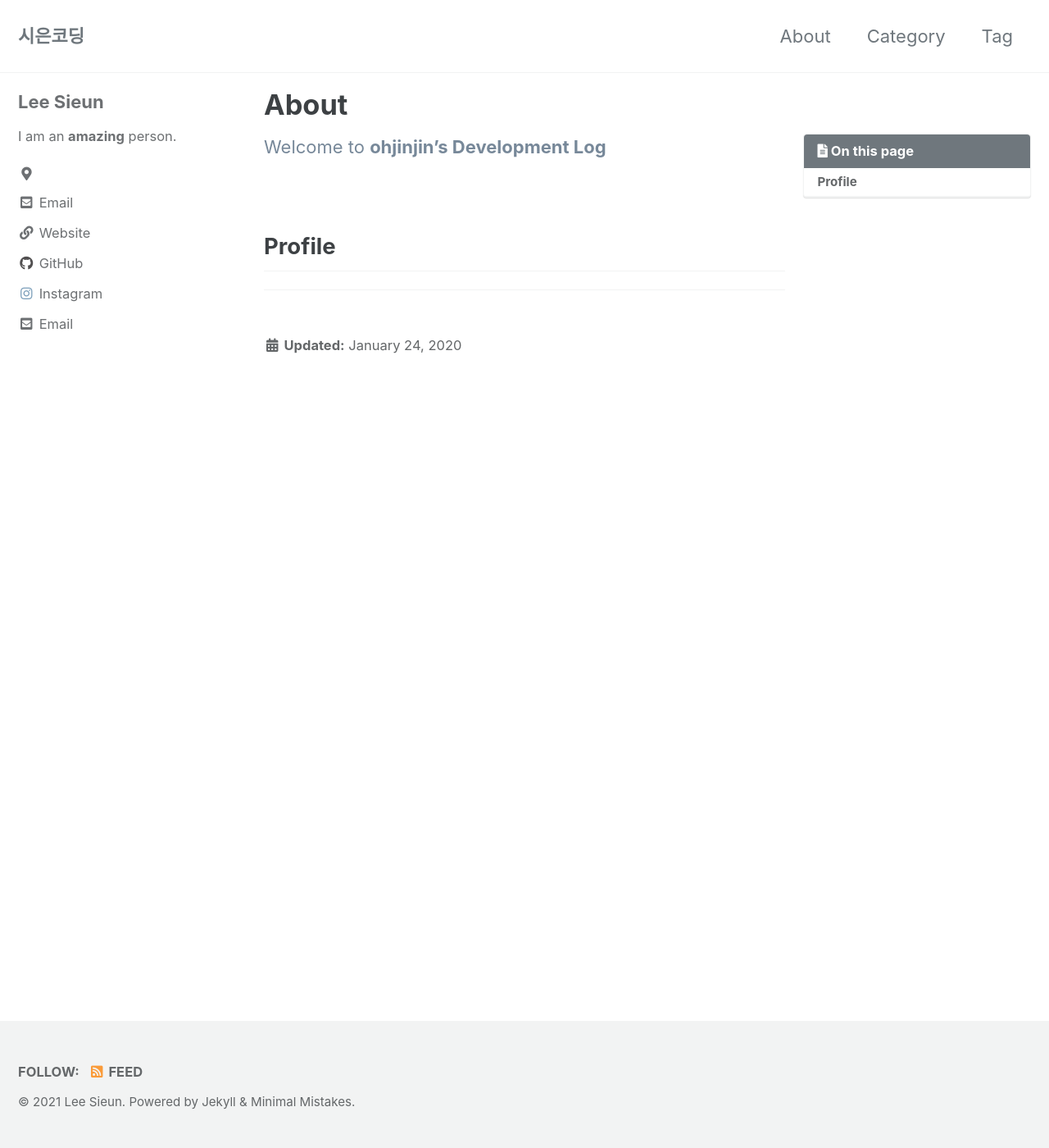
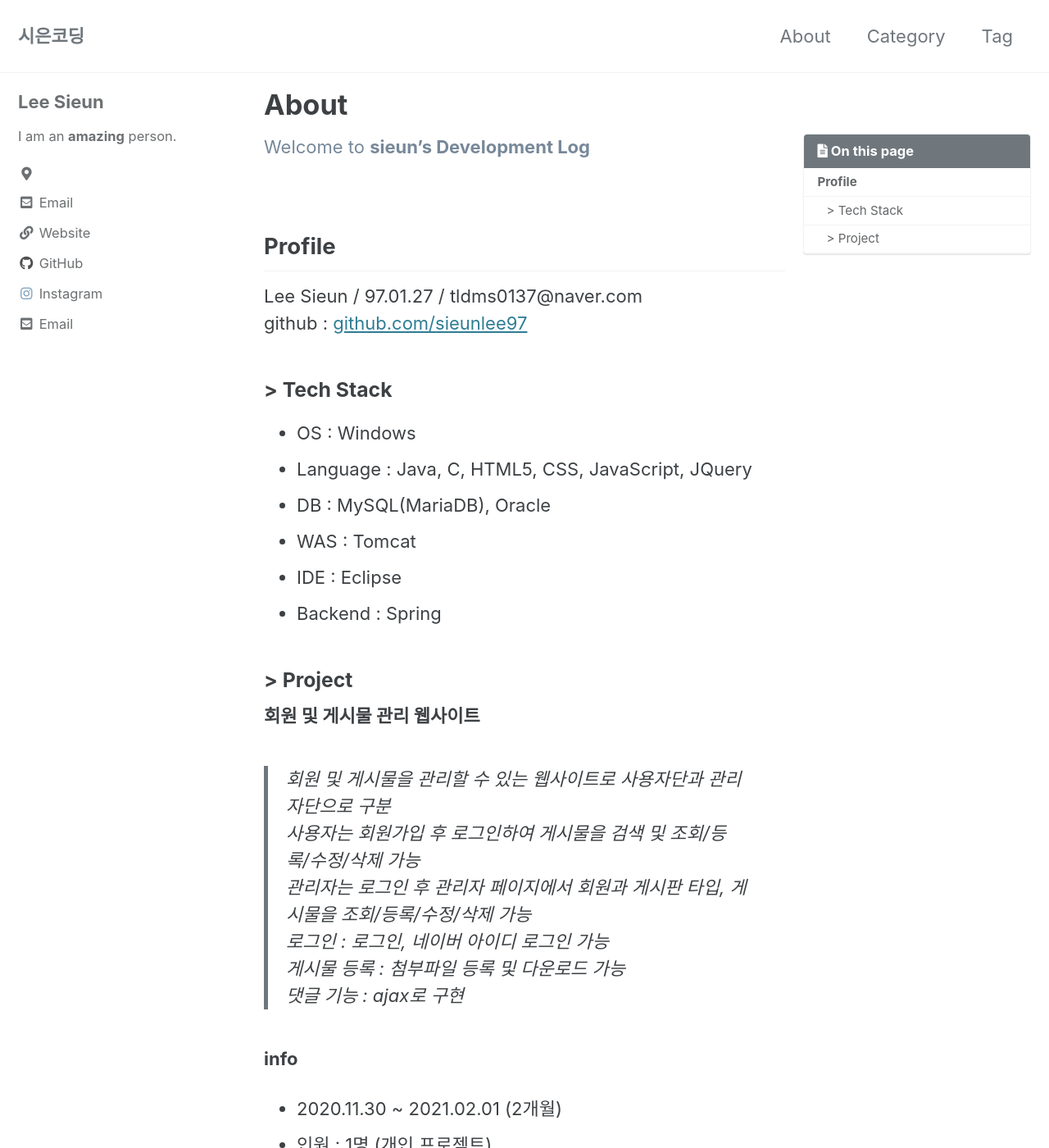
Before and after one commit to sieunlee97/sieunlee97.github.io, a Jekyll site: the page built from _pages/about.md, in a window 1280 px wide and 1400 px high. Shown: the whole window at 82% size. Built offline with Jekyll 4.4.1, drawn with Linux system fonts in a browser that asks for light colours; cached includes are drawn as plain includes; our own code applies the rules of GitHub Pages for plain Markdown files; some of the changed text lies outside the part shown.

Commit message:
Update about.md

```diff
--- a/_pages/about.md
+++ b/_pages/about.md
@@ -1,12 +1,45 @@
 ---
 permalink: /about/
 title: "About"
-excerpt: "Minimal Mistakes is a flexible two-column Jekyll theme."
+excerpt: "About Me"
 last_modified_at: 2020-01-24T13:58:25-04:00
 toc: true
 ---
-<span style="color:lightslategray"> Welcome to **ohjinjin's Development Log** </span>
+<span style="color:lightslategray"> Welcome to **sieun's Development Log** </span>
 <br/><br/>
 
 ## Profile
----
+
+Lee Sieun / 97.01.27 / tldms0137@naver.com <br/>
+github : <a href="http://github.com/sieunlee97" target="_blank">github.com/sieunlee97</a>
+
+### > Tech Stack
+- OS : Windows
+- Language : Java, C, HTML5, CSS, JavaScript, JQuery
+- DB : MySQL(MariaDB), Oracle
+- WAS : Tomcat
+- IDE : Eclipse
+- Backend : Spring
+
+### > Project
+**회원 및 게시물 관리 웹사이트**
+> 회원 및 게시물을 관리할 수 있는 웹사이트로 사용자단과 관리자단으로 구분 <br />
+> 사용자는 회원가입 후 로그인하여 게시물을 검색 및 조회/등록/수정/삭제 가능 <br />
+> 관리자는 로그인 후 관리자 페이지에서 회원과 게시판 타입, 게시물을 조회/등록/수정/삭제 가능 <br />
+> 로그인 : 로그인, 네이버 아이디 로그인 가능 <br />
+> 게시물 등록 : 첨부파일 등록 및 다운로드 가능 <br />
+> 댓글 기능 : ajax로 구현 <br />
+
+**info**
+- 2020.11.30 ~ 2021.02.01 (2개월)
+- 인원 : 1명 (개인 프로젝트)
+- 산출물 : 아키텍처 구조도, 사용 매뉴얼
+- url : <a href="https://leesieun.herokuapp.com" target="_blank">leesieun.herokuapp.com</a>
+
+**사용기술**
+- OS : Windows
+- IDE : Eclipse 2020-06
+- WAS : Tomcat 8.0
+- Language : Java
+- Back-end : Spring
+- DB : MySQL(MariaDB), Oracle
```
